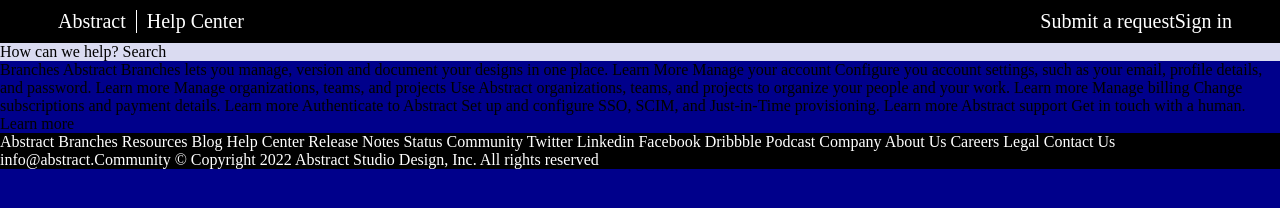
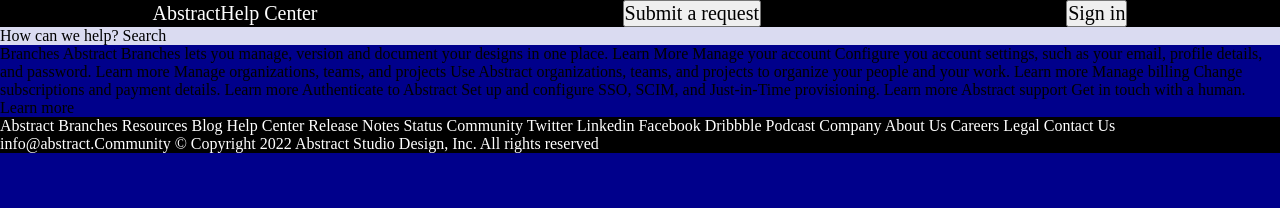
Before and after one commit to veressgergo88/abstract, a plain HTML site: page index.html in a window 1280 px wide. Drawn offline with Linux system fonts and the light colour scheme.

Commit message:
navigation bar modified

```diff
--- a/index.html
+++ b/index.html
@@ -9,14 +9,12 @@
 </head>
 <body>
     <div id="navbar">
-        <div class="navbarblocks">
-            <div>Abstract</div>
-            <div>Help Center</div>
-        </div>
-        <div class="navbarblocks">
-            <div>Submit a request</div>
-            <div>Sign in</div>
-        </div>
+        <ul>
+            <li><a href="#">Abstract</a></li>
+            <li><a href="#">Help Center</a></li>
+        </ul>
+        <button>Submit a request</button>
+        <button>Sign in</button>
     </div>
     <div id="header">
         How can we help?
--- a/style.css
+++ b/style.css
@@ -39,22 +39,24 @@
     background-color: #000000;
     color: #fff;
     display: flex;
-    justify-content: space-between;
+    justify-content: space-around;
     align-items: center;
-    padding: 10px 48px;
     font-size: 20px;
 }
 
-.navbarblocks {
+#navbar ul {
     display: flex;
+    justify-content: space-around;
 }
 
-.navbarblocks:first-child div {
-    padding: 0 10px;
+#navbar ul li {
+    list-style: none;
 }
 
-.navbarblocks:first-child div:first-child{
-    border-right: 1px solid #fff;
+#navbar ul li a {
+    text-decoration: none;
+    color: #fff;
+
 }
 
 #header {
```
